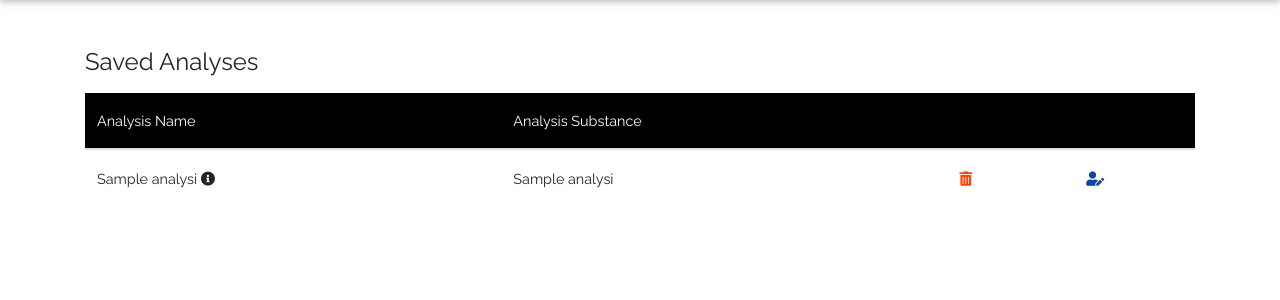
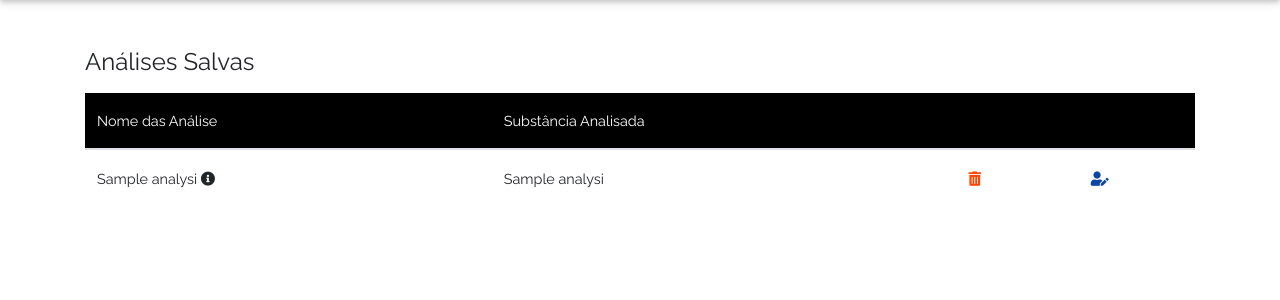
Before and after one commit to edcarlosneves/calibration-curve, a Django app: page /analyses/ in a window 1280 px wide. Shown: the part 66-366 px from the top of the page. Run offline with Django 3.2, Linux system fonts and the light colour scheme; tables that the repository leaves empty hold one stand-in row (values such as "Sample post"); some libraries are stand-ins or nearby versions.

Commit message:
Tradução dos elementos na lista de análises
Foi feita também a mudança do idioma do Django para pt-br

```diff
--- a/calibration/templates/calibration/analysis_list.html
+++ b/calibration/templates/calibration/analysis_list.html
@@ -1,13 +1,13 @@
 {% extends "base_generic.html" %}
 
 {% block content %}
-    <h4 class="mb-3">Saved Analyses</h4>
+    <h4 class="mb-3">Análises Salvas</h4>
     {% if analysis_list %}
         <table class="table">
             <thead class="black white-text">
             <tr>
-                <th scope="col">Analysis Name</th>
-                <th scope="col">Analysis Substance</th>
+                <th scope="col">Nome das Análise</th>
+                <th scope="col">Substância Analisada</th>
                 <th scope="col"></th>
             </tr>
             </thead>
--- a/core/settings.py
+++ b/core/settings.py
@@ -106,7 +106,7 @@ AUTH_PASSWORD_VALIDATORS = [
 # Internationalization
 # https://docs.djangoproject.com/en/3.1/topics/i18n/
 
-LANGUAGE_CODE = "en-us"
+LANGUAGE_CODE = "pt-br"
 
 TIME_ZONE = "UTC"
 
```
